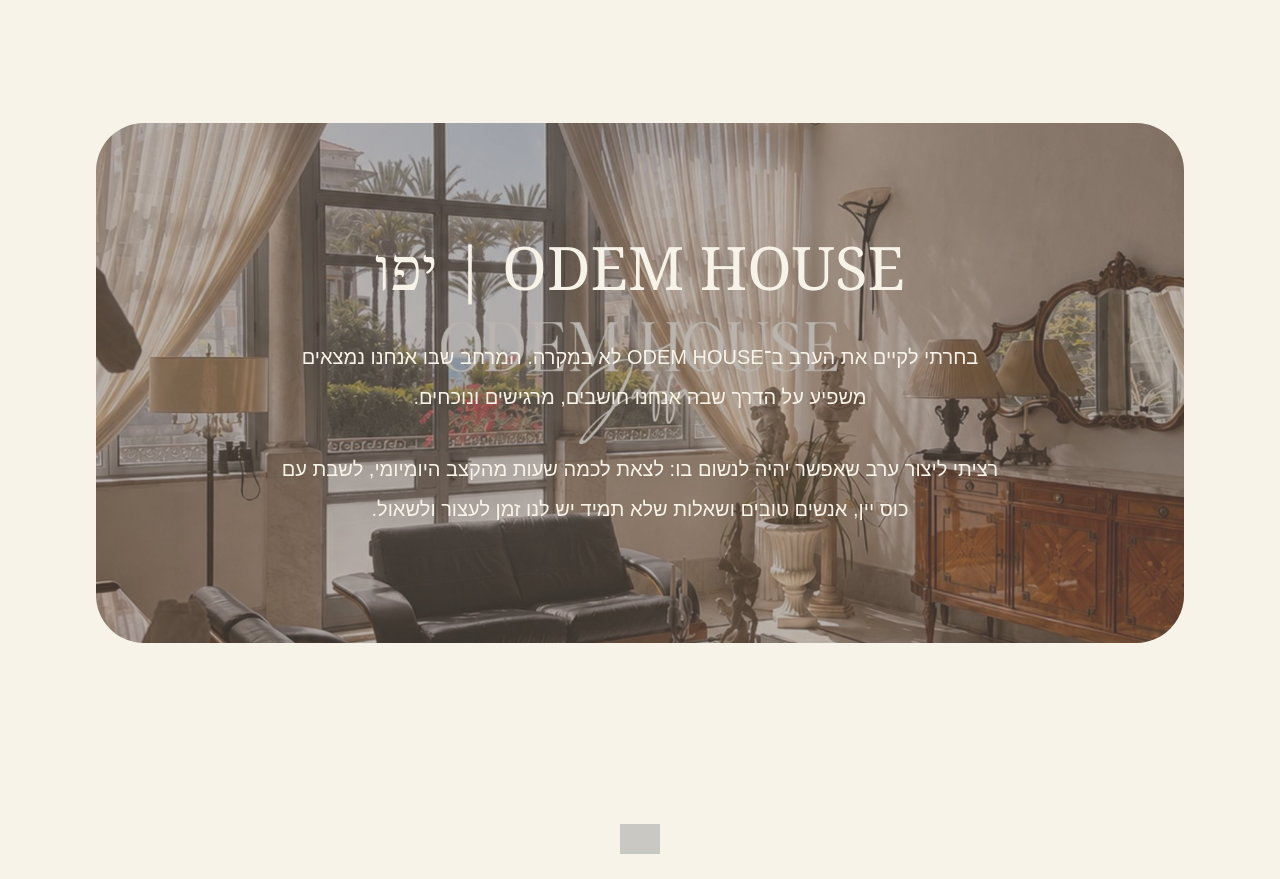
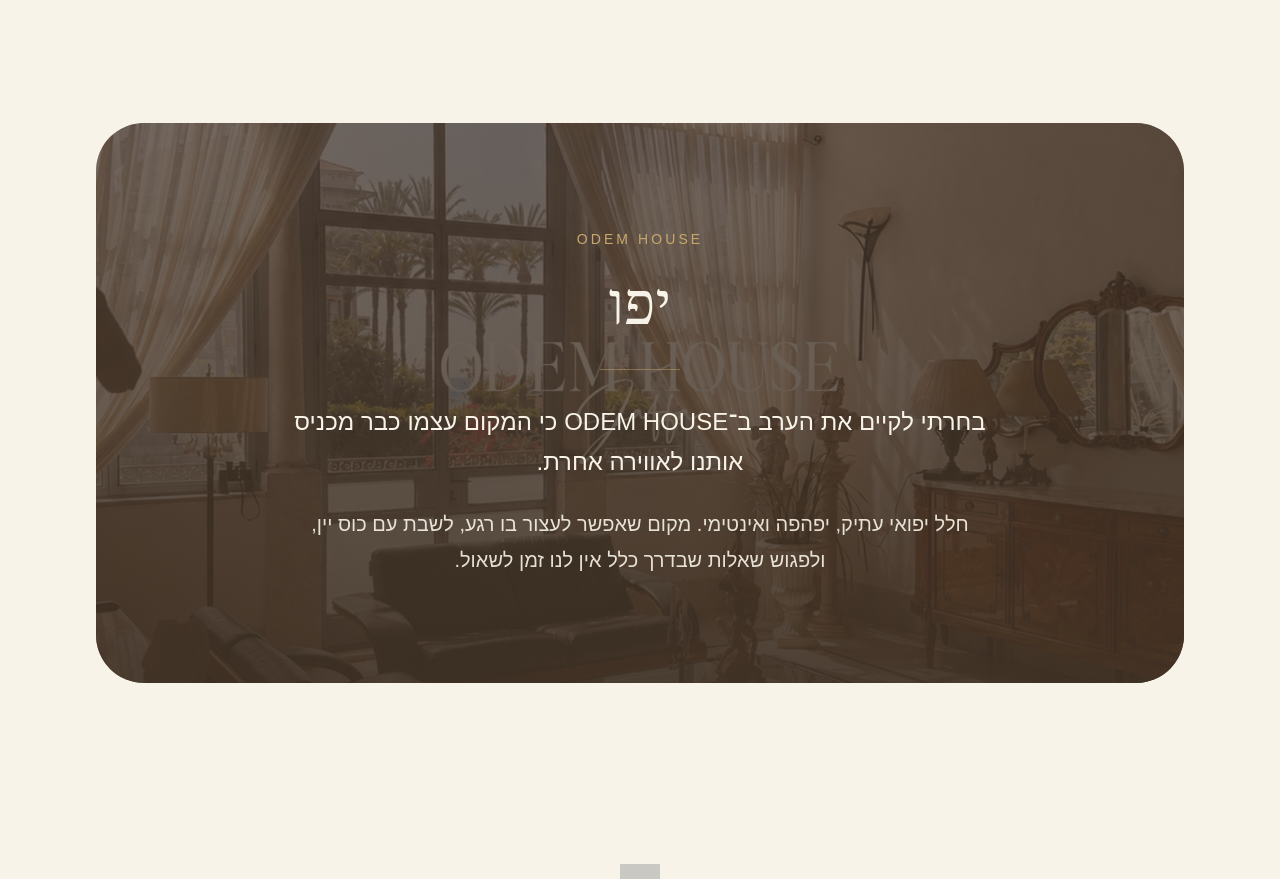
Before and after one commit to shahar27/shahar-landing, a Next.js app: page /defense-patterns-evening in a window 1280 px wide. Shown: the part 6580-7459 px from the top of the page. Built offline with nearby package versions, Linux system fonts and the light colour scheme; grey boxes are pictures that could not be loaded.

Commit message:
Update defense patterns evening page copy

```diff
--- a/app/defense-patterns-evening/page.tsx
+++ b/app/defense-patterns-evening/page.tsx
@@ -286,7 +286,7 @@
           <h2 className="text-4xl md:text-5xl font-serif mb-14">
             חלק מהקסם של הערב
             <br />
-            מתחיל עוד לפני שהוא מתחיל
+            מתחיל במרחב הייחודי שבו נשהה
           </h2>
 
         </div>
@@ -327,24 +327,37 @@
 
       {/* Odem House */}
       <section className="px-6 md:px-16 lg:px-24 py-20">
-        <div className="relative overflow-hidden rounded-[3rem] min-h-[520px] flex items-center justify-center text-center text-[#F8F3E8]">
-          <img src="/odem-house-wide.jpg" alt="" className="absolute inset-0 w-full h-full object-cover opacity-80" />
-          <div className="absolute inset-0 bg-[#3E3023]/35" />
+        <div className="relative overflow-hidden rounded-[3rem] min-h-[620px] md:min-h-[560px] flex items-end md:items-center justify-center text-center text-[#F8F3E8]">
+          <img
+            src="/odem-house-wide.jpg"
+            alt=""
+            className="absolute inset-0 w-full h-full object-cover opacity-90"
+          />
 
-          <div className="relative z-10 px-6 max-w-3xl">
-            <h2 className="text-4xl md:text-6xl font-serif mb-10">
-              ODEM HOUSE | יפו
+          <div className="absolute inset-0 bg-[#3E3023]/60" />
+          <div className="absolute inset-0 bg-gradient-to-t from-[#3E3023]/80 via-[#3E3023]/45 to-[#3E3023]/30" />
+
+          <div className="relative z-10 px-7 py-12 md:py-16 max-w-3xl">
+            <p className="text-[#C8A86A] tracking-[0.22em] mb-4 text-sm">
+              ODEM HOUSE
+            </p>
+
+            <h2 className="text-4xl md:text-6xl font-serif mb-8 leading-[1.2]">
+              יפו
             </h2>
 
-            <p className="text-xl leading-10">
-              בחרתי לקיים את הערב ב־ODEM HOUSE לא במקרה.
-              המרחב שבו אנחנו נמצאים משפיע על הדרך שבה אנחנו חושבים, מרגישים ונוכחים.
+            <div className="mx-auto mb-8 h-px w-20 bg-[#C8A86A]/45" />
+
+            <p className="text-xl md:text-2xl leading-10">
+              בחרתי לקיים את הערב ב־ODEM HOUSE
+              כי המקום עצמו כבר מכניס אותנו לאווירה אחרת.
             </p>
 
-            <p className="mt-8 text-xl leading-10">
-              רציתי ליצור ערב שאפשר יהיה לנשום בו:
-              לצאת לכמה שעות מהקצב היומיומי,
-              לשבת עם כוס יין, אנשים טובים ושאלות שלא תמיד יש לנו זמן לעצור ולשאול.
+            <p className="mt-6 text-lg md:text-xl leading-9 text-[#F8F3E8]/90">
+              חלל יפואי עתיק, יפהפה ואינטימי.
+              מקום שאפשר לעצור בו רגע,
+              לשבת עם כוס יין,
+              ולפגוש שאלות שבדרך כלל אין לנו זמן לשאול.
             </p>
           </div>
         </div>
```
